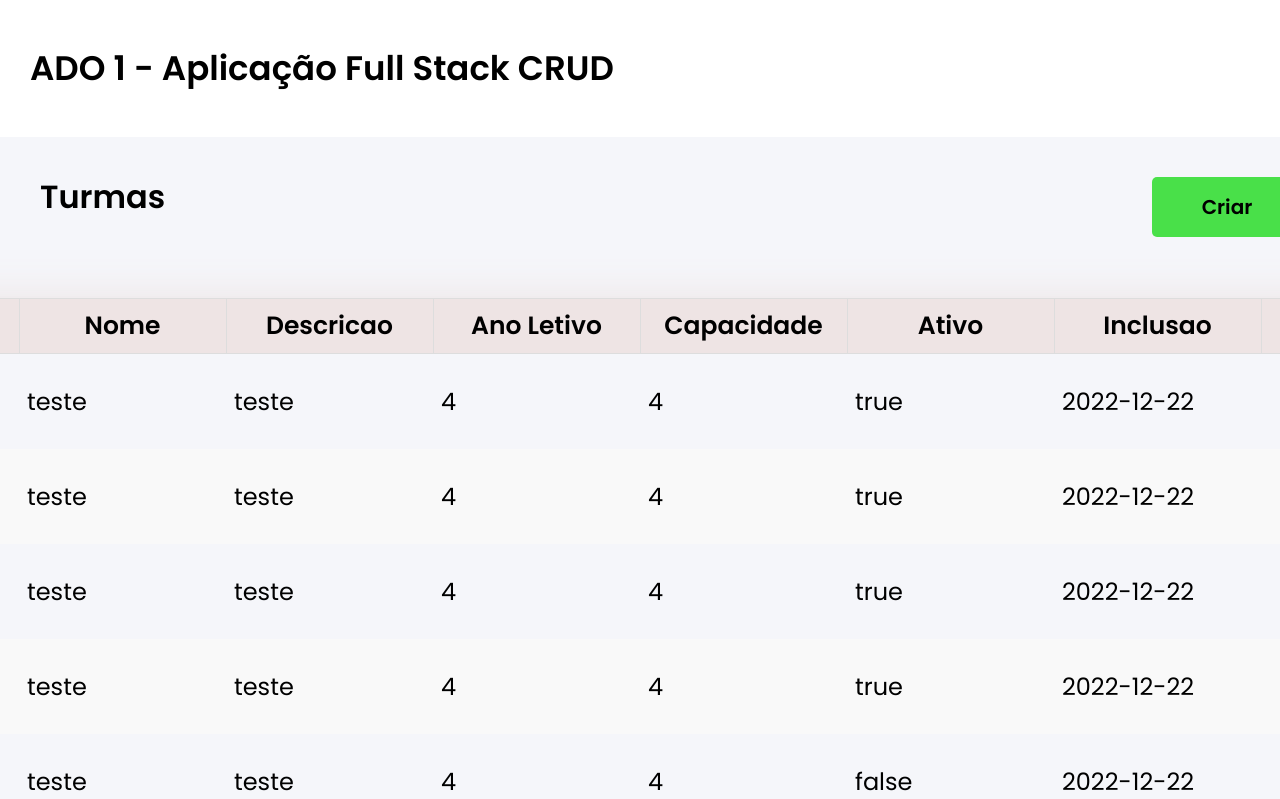
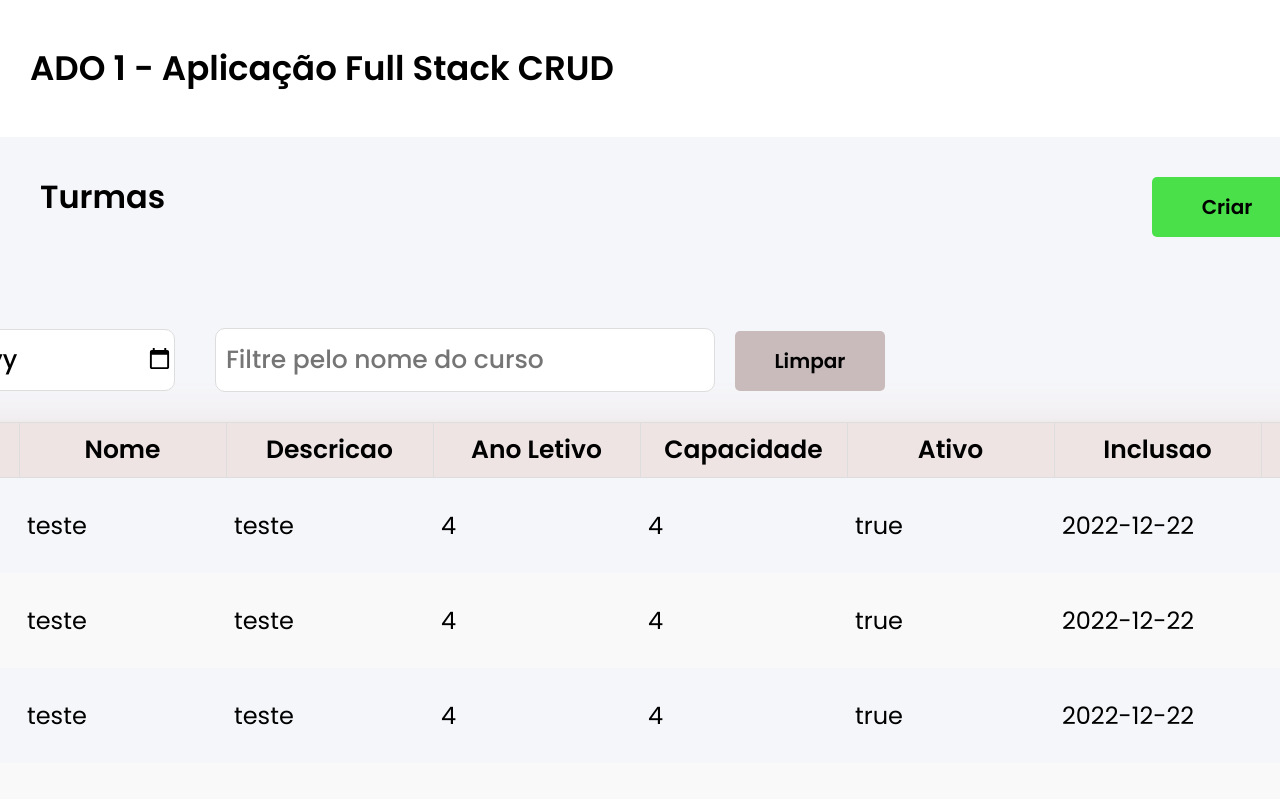
Before and after one commit to KaikSAlves/ado-1-desenvolvimento-web-frontend, a React (Create React App) app: page / in a window 1280 px wide. Shown: the top 799 px of the page. Built offline with nearby package versions, Linux system fonts and the light colour scheme.

Commit message:
botao de limpar e parte da logica de filtros

```diff
--- a/src/components/Tabela/index.jsx
+++ b/src/components/Tabela/index.jsx
@@ -1,38 +1,58 @@
 import "./index.scss";
-import {useEffect, useState } from "react";
+import {useEffect, useRef, useState } from "react";
 import { listarTurmas , excluirTurma} from "../../service/ApiService";
 import { useNavigate } from "react-router-dom";
 
 export default function Tabela() {
   const navigate = useNavigate();
   const [turmas, setTurmas] = useState([]);
-  const [turmaAlterar, setTurmaAlterar] = useState({});
+  const [filtros, setFiltros] = useState([]);
+
+  const inputData = useRef(null);
+  const inputCurso = useRef(null);
 
   useEffect(() => {
     const carregarTurmas = async () => {
         const dados = await listarTurmas();
         setTurmas(dados);
+        setFiltros(dados);
     };
 
     carregarTurmas();
   }, []);
 
   const editarTurma = (turma) => {
-    setTurmaAlterar(turma);
     navigate('/editar', {state : {turma}});
   };
 
   const deletarTurma = async (id) => {
     const result = await excluirTurma(id);
-    setTurmas(turmas.filter((turma) => turma.id_turma !== id));
+    setFiltros(filtros.filter((turma) => turma.id_turma !== id));
 
     alert("Linhas afetadas " + result.affectedRows );
   };
 
+  function filtrarPorData(e){
+    //pegar resultado banco de dados
+    setFiltros(filtros.filter((turma) => turma.dt_inclusao == e.target))
+  }
+
+  function filtrarPorDataECurso(e){
+    //pegar resultado banco de dados
+  }
+
+  function limparFiltros(){
+    setFiltros(turmas);
+    inputData.current.value = "";
+    inputCurso.current.value = "";
+  }
 
 
   return (
     <div>
+      <input type="date" onChange={filtrarPorData} ref={inputData}/>
+      <input type="text" placeholder="Filtre pelo nome do curso" ref={inputCurso}/>
+      <button className="botao-limpar" onClick={limparFiltros}>Limpar</button>
       <table className="tabela">
         <thead>
           <tr>
@@ -47,7 +67,7 @@ export default function Tabela() {
           </tr>
         </thead>
         <tbody>
-          {turmas.map((turma) => (
+          {filtros.map((turma) => (
             <tr key={turma.id_turma}>
               <td>{turma.id_turma}</td>
               <td>{turma.nm_turma}</td>
--- a/src/components/Tabela/index.scss
+++ b/src/components/Tabela/index.scss
@@ -1,3 +1,24 @@
+
+input {
+    min-width: 20%;
+    height: 60px;
+    font: 500 25px 'Poppins';
+    padding-left: 10px;
+    margin: 30px 20px;
+    border: 1px solid #ddd;
+    border-radius: 10px;
+   }
+
+.botao-limpar {
+    width: 150px;
+    height: 60px;
+    cursor: pointer;
+    font: 600 20px 'Poppins';
+    background-color: #c9bbbb;
+    border: none;
+    border-radius: 5px;
+    margin-bottom: 30px;
+}
 
 .tabela {
     box-shadow: 0px 0px 40px 2px #ece4e4;
--- a/src/pages/App/index.jsx
+++ b/src/pages/App/index.jsx
@@ -5,9 +5,10 @@ import "./index.scss";
 export default function App() {
   const navigate = useNavigate();
 
-  function irParaCriar(){
+  function irParaCriar() {
     navigate('/criar');
   }
+
   return (
     <div className="pagina-app pagina">
       <header className="cabecalho">
```
